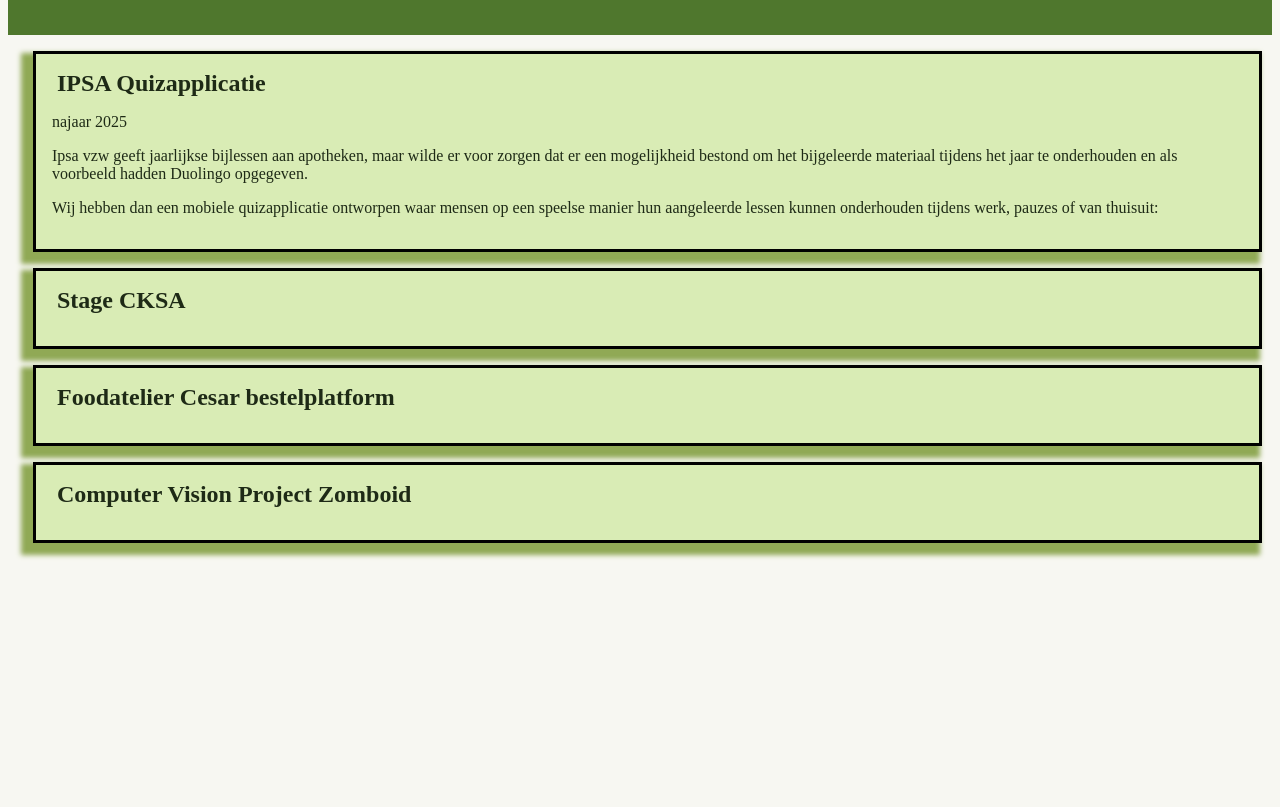
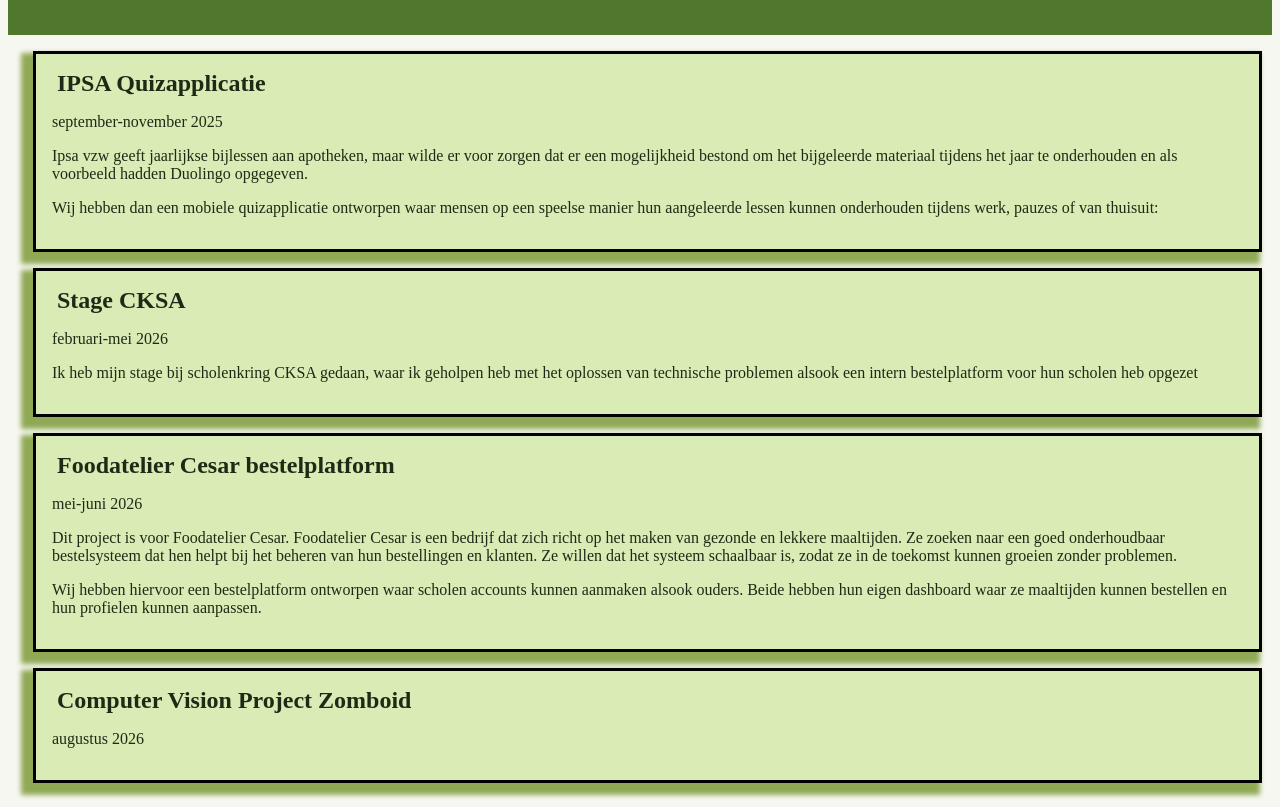
Before and after one commit to Zjepp/projects, a plain HTML site: page index.html in a window 1280 px wide. Shown: the part 85-892 px from the top of the page. Before the commit the page ends 800 px from the top, so only its background shows below. Drawn offline with Linux system fonts and the light colour scheme.

Commit message:
project 2 + 3 beschrijving

```diff
--- a/index.html
+++ b/index.html
@@ -10,7 +10,7 @@
     <main>
       <section>
         <h2>IPSA Quizapplicatie</h2>
-        <p class="date">najaar 2025</p>
+        <p class="date">september-november 2025</p>
         <p>
           Ipsa vzw geeft jaarlijkse bijlessen aan apotheken, maar wilde er voor
           zorgen dat er een mogelijkheid bestond om het bijgeleerde materiaal
@@ -27,16 +27,35 @@
       </section>
       <section>
         <h2>Stage CKSA</h2>
-        <p></p>
+        <p class="date">februari-mei 2026</p>
+        <p>
+          Ik heb mijn stage bij scholenkring CKSA gedaan, waar ik geholpen heb
+          met het oplossen van technische problemen alsook een intern
+          bestelplatform voor hun scholen heb opgezet
+        </p>
         <div class="techstack"></div>
       </section>
       <section>
         <h2>Foodatelier Cesar bestelplatform</h2>
-        <p></p>
+        <p class="date">mei-juni 2026</p>
+        <p>
+          Dit project is voor Foodatelier Cesar. Foodatelier Cesar is een
+          bedrijf dat zich richt op het maken van gezonde en lekkere maaltijden.
+          Ze zoeken naar een goed onderhoudbaar bestelsysteem dat hen helpt bij
+          het beheren van hun bestellingen en klanten. Ze willen dat het systeem
+          schaalbaar is, zodat ze in de toekomst kunnen groeien zonder
+          problemen.
+        </p>
+        <p>
+          Wij hebben hiervoor een bestelplatform ontworpen waar scholen accounts
+          kunnen aanmaken alsook ouders. Beide hebben hun eigen dashboard waar
+          ze maaltijden kunnen bestellen en hun profielen kunnen aanpassen.
+        </p>
         <div class="techstack"></div>
       </section>
       <section>
         <h2>Computer Vision Project Zomboid</h2>
+        <p class="date">augustus 2026</p>
         <p></p>
         <div class="techstack"></div>
       </section>
```
